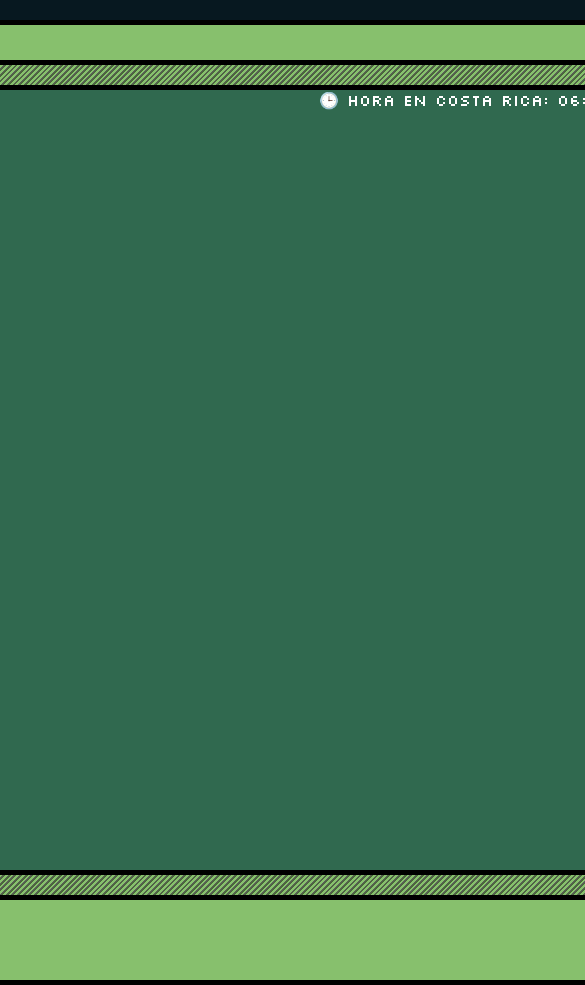
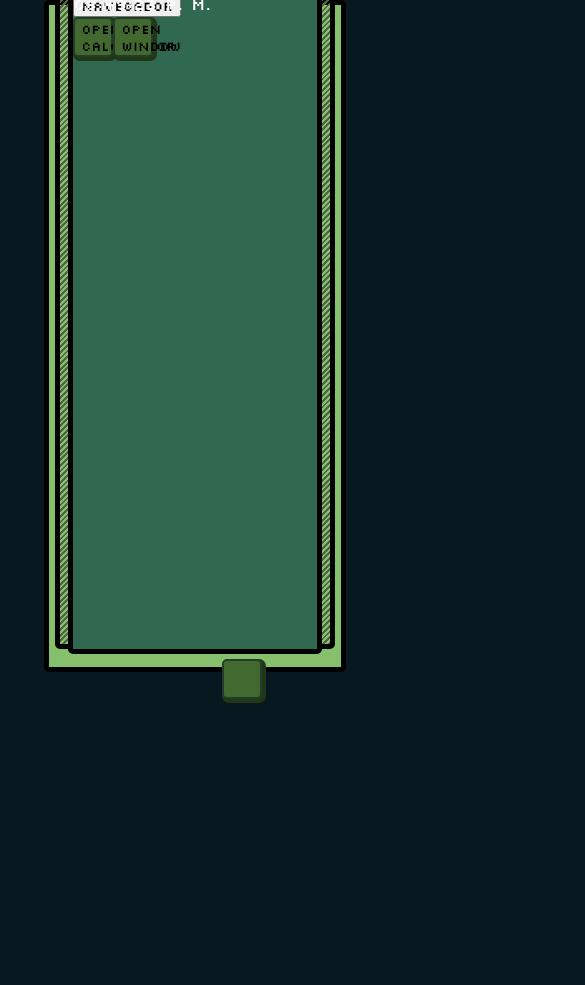
Before and after one commit to JKalith/pcPixelArt, a React (Create React App) app: page / in a window 390 px wide. Shown: the top 985 px of the page, 585 px wide, since content can reach past the window. After the commit the page ends 844 px from the top, so only its background shows below. Built offline with nearby package versions, Linux system fonts and the light colour scheme.

Commit message:
Actualización del responsive
-cambio de proporciones de pixeles fijos a proporciones
-Ajuste de colores y estilo de los botones

```diff
--- a/src/components/browser.jsx
+++ b/src/components/browser.jsx
@@ -1,6 +1,7 @@
-import styles from "../css/calculator.module.css";
+import styles from "../css/browser.module.css";
 import React, { useState, useRef, useEffect, useMemo } from "react";
 import PagePc from "../components/pagePc";
+
 function Browser({ }) {
   const [isVisible, setIsVisible] = useState(false);
 
@@ -8,15 +9,17 @@
   const closeWindow = () => setIsVisible(false);
 
   return (
-    <div >
-      <button className={styles.buttomOn} onClick={openWindow}>
-        Navegador
-      </button>
+    <div className={styles.containerBrowser}>
+
 
 
 
       {isVisible && <PagePc closeWindow={closeWindow} />}
+      <button className={styles.buttomOn} onClick={openWindow}>
+        Navegador
+      </button>
     </div>
+
   );
 }
 
--- a/src/components/pagePc.jsx
+++ b/src/components/pagePc.jsx
@@ -23,11 +23,13 @@
 
   return (
     <div className={styles.container}>
-             <button className={styles.closeButton} onClick={closeWindow}>
-          ✖
-        </button>
 
-      <div style={{ marginBottom: '10px' }}>
+
+      <div className={styles.flexContainer}>
+
+
+
+        <div style={{ marginBottom: '0px' }}>
         {sitios.map((sitio, index) => (
           <button
             key={index}
@@ -38,16 +40,18 @@
           </button>
         ))}
       </div>
+      <button className={styles.closeButton} onClick={closeWindow}>
+          ✖
+        </button>
+          </div>
+
+
+
 
       {mostrarIframe && (
         <div>
 
-          <button
-            onClick={handleCerrarIframe}
-            className={styles.closeButton}
-          >
-            Cerrar sitio
-          </button>
+
 
           <div className={styles.iframeContainer}>
             <iframe
--- a/src/css/browser.module.css
+++ b/src/css/browser.module.css
@@ -5,3 +5,9 @@
 z-index: 100;
 position: absolute;
 }
+.containerBrowser{
+    margin-top: 20px;
+
+
+
+}
--- a/src/css/globals.module.css
+++ b/src/css/globals.module.css
@@ -1,5 +1,5 @@
             .containerMain{
-margin-top: 20px;
+
 width: 100%;
 height: 100%;
 display: flex;
--- a/src/css/home.module.css
+++ b/src/css/home.module.css
@@ -1,13 +1,13 @@
 .frameMonitor{
     border: solid 5px black;
-width: 1150px;
-height: 900px;
+    width: 65vw;
+    height: 72vh;
 background-color: #87c06d;
 display: flex;
 border-radius: 5px;
 flex-direction: column;
-padding-top: 35px;
-padding-bottom: 20px;
+padding: 7vw 5vw;
+
 align-items: center;
 justify-content: center;
 }
@@ -23,8 +23,9 @@
 }
 .innerFrameMonitor{
 border: solid 5px black;
-    width: 1050px;
-    height: 1300px;
+width: 65vw;
+height: 77vh;
+padding: 2vw;
     background: repeating-linear-gradient(135deg, #5c5c5c 0, #446931 2px, transparent 1px, transparent 4px);
 
     display: flex;
@@ -34,8 +35,8 @@
     }
 .screenContainer{
 border: solid black 5px;
-    width: 1000px;
-    height: 780px;
+width: 65vw;
+height: 80vh;
 
 
   position: relative; /* Esto es clave */
@@ -63,7 +64,7 @@
         }
 
         .buttomOn{
-margin-top: 10px;
+
 width: 40px;
 height: 40px;
 box-shadow: 2px 2px 0 2px  #223618 ;
--- a/src/css/pagePc.module.css
+++ b/src/css/pagePc.module.css
@@ -1,24 +1,43 @@
 .container {
-  padding: 16px;
-  background-color: rgb(0, 22, 145);
+
+  background-color: rgb(56, 92, 168)  ;
 display: absolute;
-height: 800px;
+height: 41vw;
 width: 100%;
 }
+.flexContainer{
+display: flex;
+width: 100%;
+height: 37px;
 
+justify-content: center;
+align-items: flex-end;
+background-color: rgb(42, 69, 128);
+justify-content: space-between;
+align-items: flex-end;
+border: solid 2px black;
+}
 .button {
   margin-right: 10px;
-  padding: 8px 16px;
+  padding: 3px 3px;
+
+  background-color: rgb(56, 92, 168)  ;
   cursor: pointer;
+  border: solid 2px black;
+
+  border-radius: 0 10px 0 0;
+  height: 30px;
 }
 
 .closeButton {
-  margin-bottom: 10px;
+
   padding: 6px 12px;
   background-color: #f44336;
   color: white;
   border: none;
+  margin-bottom: 4px;
   cursor: pointer;
+
 }
 
 
@@ -26,15 +45,17 @@
 .iframe {
       position: absolute;
   width: 100%;
+
 height: 100%;
   border: none;
   top: 0;
 }
 .iframeContainer {
 width: 100%;
-height: 880px;
+height: 90%;
 position: absolute;
-background-color: rgb(0, 75, 225);
+background-color: rgb(56, 92, 168)  ;
+border: solid 2px black;
 z-index: 100;
 left: 0;
 
--- a/src/index.css
+++ b/src/index.css
@@ -18,8 +18,10 @@
 }
 button{
   cursor: url('../public//cursor.png'), auto;
-
-
+  font-family: 'Silkscreen', monospace, BlinkMacSystemFont, 'Segoe UI', 'Roboto', 'Oxygen',
+    'Ubuntu', 'Cantarell', 'Fira Sans', 'Droid Sans', 'Helvetica Neue',
+    sans-serif;
+width: auto;
  cursor: url('../public/hand.png'), pointer;
 
 
@@ -34,3 +36,11 @@
 
 
 }
+iframe{
+
+  cursor: url('../public//cursor.png'), auto;
+
+
+
+
+}
```
Also changed, not shown: 1 other file (tests, documents, lock files or other folders).
